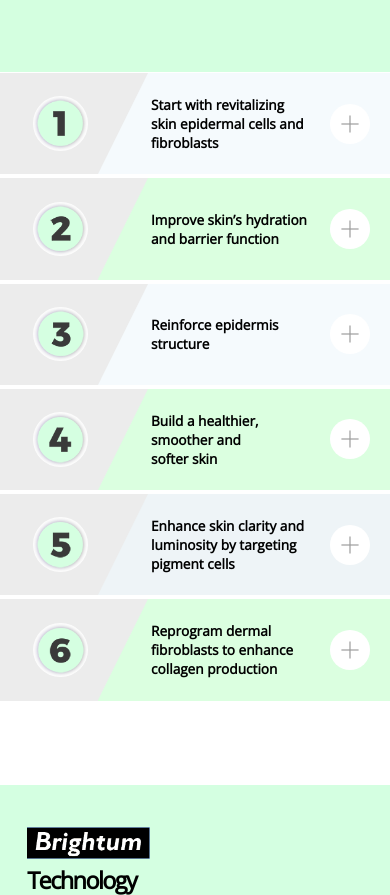
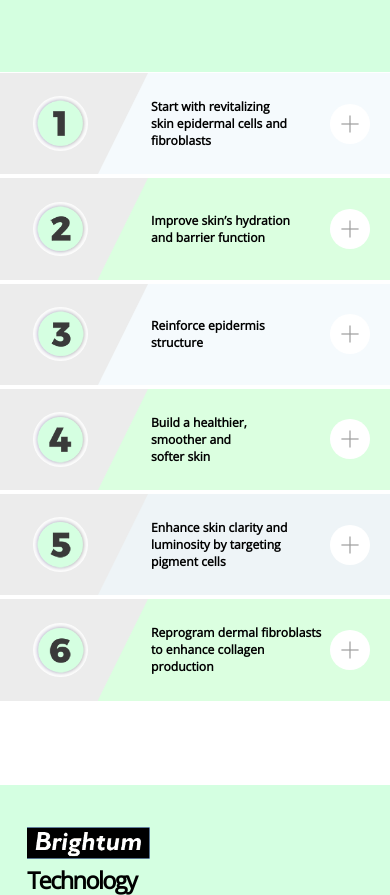
Before and after one commit to mute1add/FS, a plain HTML site: page index.html in a window 390 px wide. Shown: the part 3070-3965 px from the top of the page. Drawn offline with nearby package versions, Linux system fonts and the light colour scheme.

Commit message:
Update style.css

```diff
--- a/css/style.css
+++ b/css/style.css
@@ -2056,7 +2056,7 @@ body {
 
     .spoiler-title {
         width: 45vw;
-        font-size: 3.5vw;
+        font-size: 3.12vw;
         color: black;
         font-weight: bolder;
     }
```
